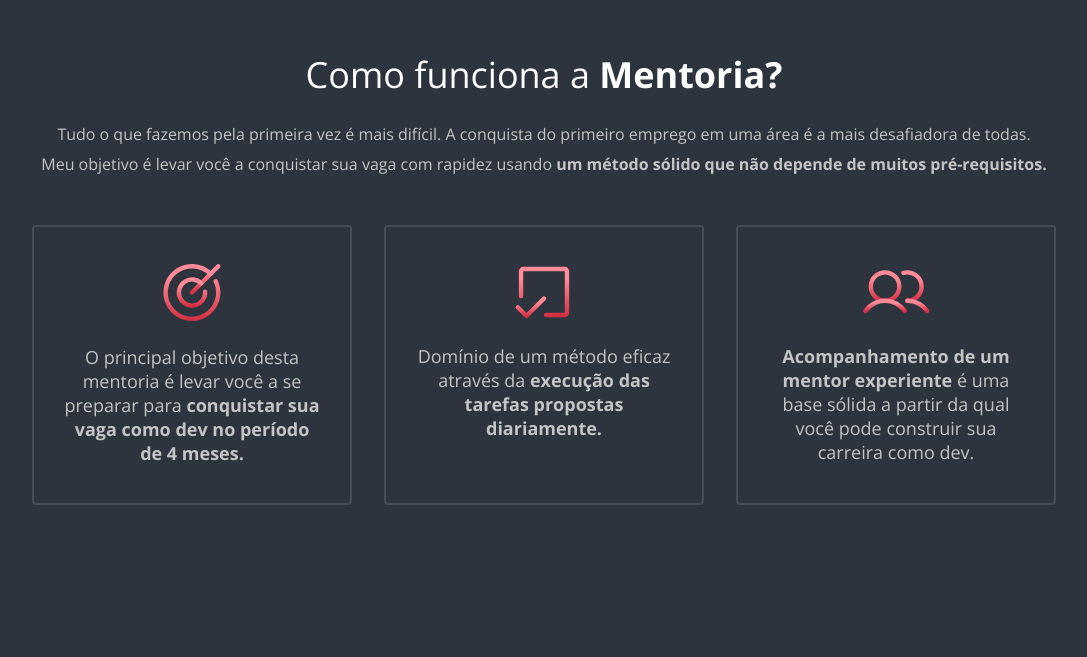
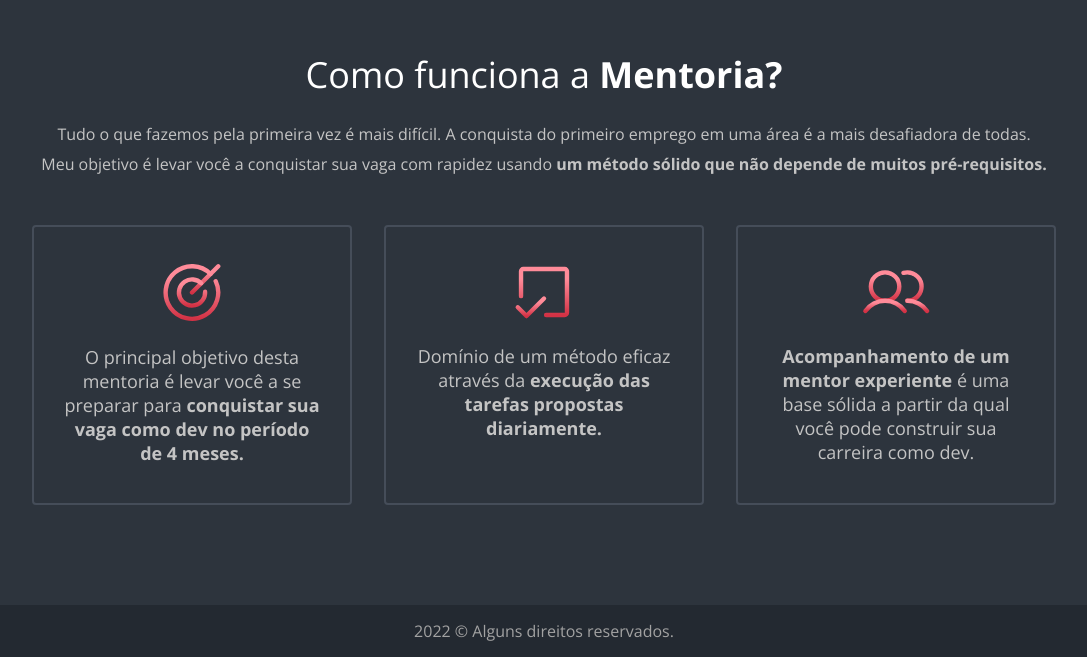
Before and after one commit to geovanarochamp/lp-conquiste-sua-vaga, a plain HTML site: page index.html in a window 1280 px wide. Shown: the part 2519-3176 px from the top of the page, without its empty margins (96-1183 px from the left). Before the commit the page ends 3124 px from the top, so only its background shows below. Drawn offline with nearby package versions, Linux system fonts and the light colour scheme.

Commit message:
add footer

```diff
--- a/css/style.css
+++ b/css/style.css
@@ -198,3 +198,10 @@ section h3 {
 .icon-box svg:hover {
     transform: scale(1.1);
 }
+
+footer {
+    padding: 1.5rem 0;
+    text-align: center;
+    color: #a2a2a2;
+    background-color: var(--dark-color);
+}
--- a/index.html
+++ b/index.html
@@ -154,6 +154,10 @@
                 </div>
             </div>
         </section>
+
+        <footer>
+            2022 © Alguns direitos reservados.
+        </footer>
     </div>
 </body>
 </html>
```
